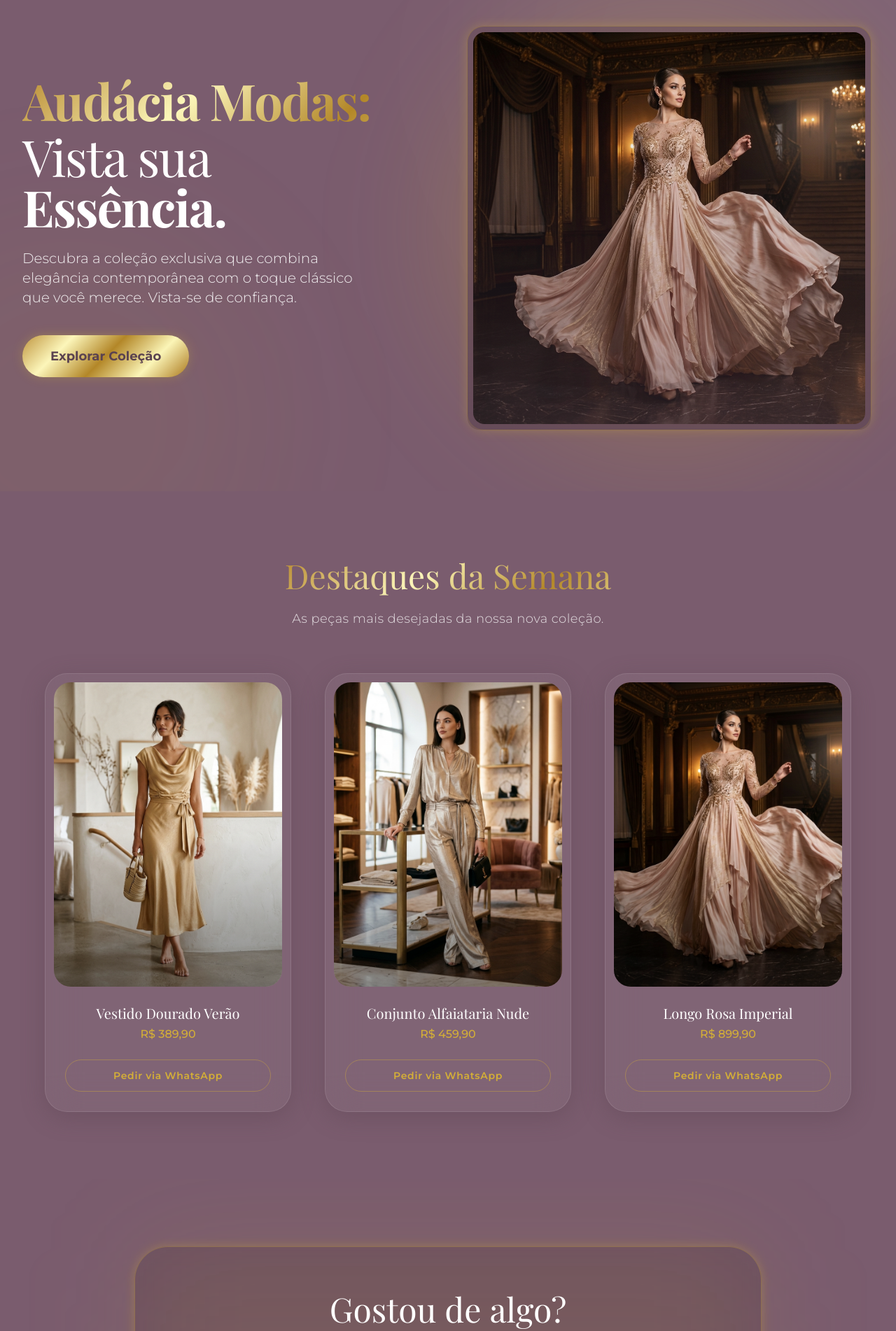
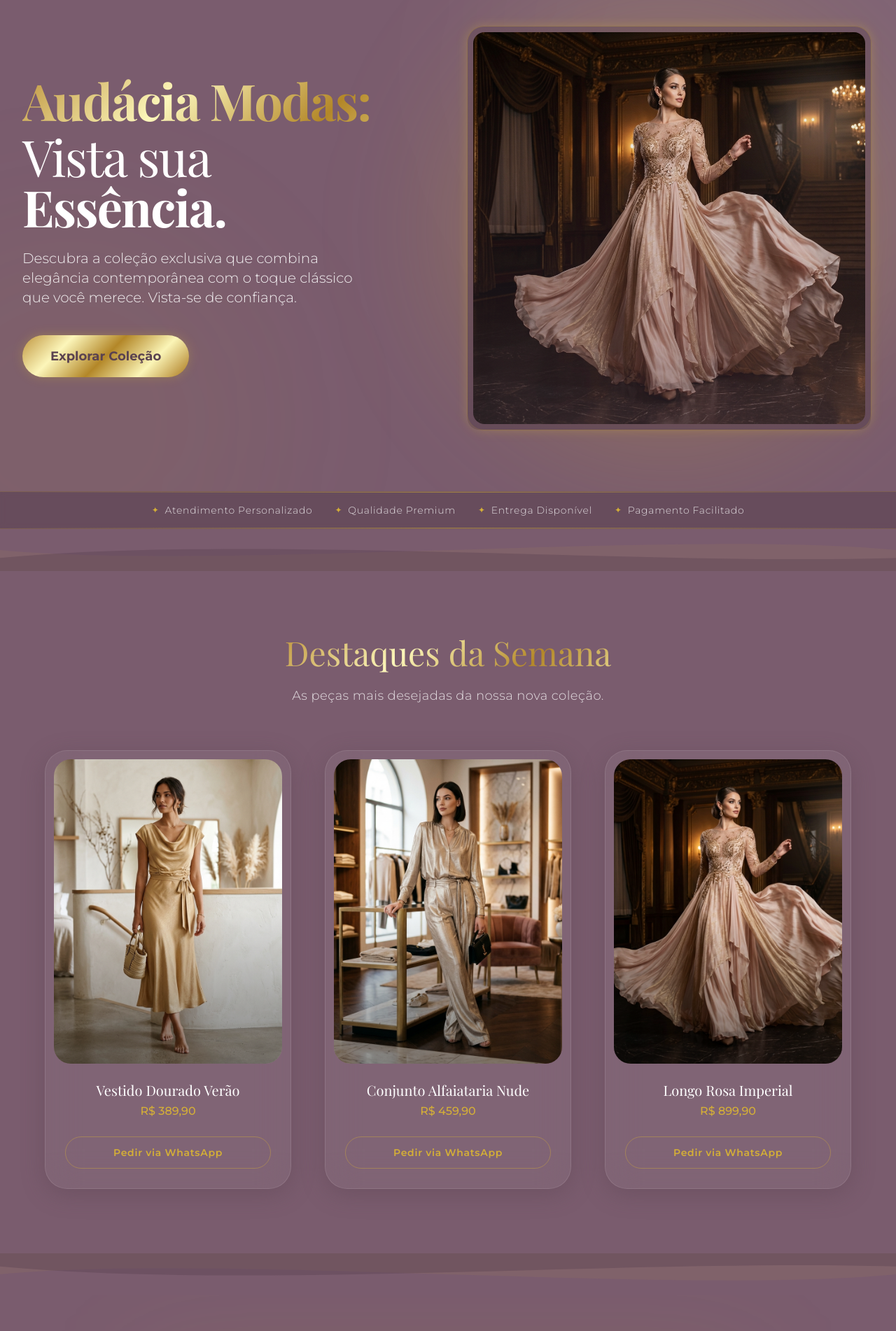
Before and after one commit to llessus/page-audacia-modas, a React (Vite) app: page / in a window 1280 px wide. Shown: the part 98-2000 px from the top of the page at 70% size. Built offline with nearby package versions, Linux system fonts and the light colour scheme.

Commit message:
feat: wave dividers, trust strip e og tags para preview social

```diff
--- a/index.html
+++ b/index.html
@@ -8,6 +8,23 @@
     <link rel="preconnect" href="https://fonts.gstatic.com" crossorigin>
     <link href="https://fonts.googleapis.com/css2?family=Montserrat:wght@300;400;500;600;700&family=Playfair+Display:wght@400;500;600;700&display=swap" rel="stylesheet">
     <title>Audácia Modas | Vista sua Essência</title>
+
+    <!-- SEO & Descrição -->
+    <meta name="description" content="Audácia Modas: moda feminina premium com atendimento personalizado. Descubra a coleção exclusiva em Santa Maria Norte - DF. Fale conosco pelo WhatsApp!" />
+    <meta name="keywords" content="moda feminina, boutique, Santa Maria Norte, Brasília, DF, roupas femininas, moda premium, Audácia Modas" />
+
+    <!-- Open Graph (Preview no WhatsApp, Facebook, etc.) -->
+    <meta property="og:type" content="website" />
+    <meta property="og:title" content="Audácia Modas | Vista sua Essência" />
+    <meta property="og:description" content="Moda feminina premium com atendimento personalizado. Sua nova peça favorita está aqui! 👗✨" />
+    <meta property="og:image" content="/images/logo.png" />
+    <meta property="og:locale" content="pt_BR" />
+
+    <!-- Twitter Card -->
+    <meta name="twitter:card" content="summary_large_image" />
+    <meta name="twitter:title" content="Audácia Modas | Vista sua Essência" />
+    <meta name="twitter:description" content="Moda feminina premium com atendimento personalizado. Sua nova peça favorita está aqui! 👗✨" />
+    <meta name="twitter:image" content="/images/logo.png" />
   </head>
   <body class="bg-audacia-rose font-sans text-white antialiased">
     <div id="root"></div>
--- a/src/App.tsx
+++ b/src/App.tsx
@@ -3,13 +3,17 @@ import { HeroSection } from './components/HeroSection';
 import { MiniCatalog } from './components/MiniCatalog';
 import { WhatsAppPurchaseSection } from './components/WhatsAppPurchaseSection';
 import { Footer } from './components/Footer';
+import { TrustStrip, WaveDividerDown, WaveDividerUp } from './components/Decorators';
 
 function App() {
   return (
     <main className="w-full relative overflow-x-hidden">
       <Header />
       <HeroSection />
+      <TrustStrip />
+      <WaveDividerDown />
       <MiniCatalog />
+      <WaveDividerUp />
       <WhatsAppPurchaseSection />
       <Footer />
     </main>
--- /dev/null
+++ b/src/components/Decorators.tsx
@@ -0,0 +1,88 @@
+import { motion } from 'framer-motion';
+
+// Separadores em onda SVG para dividir seções com suavidade
+export function WaveDividerDown() {
+  return (
+    <div className="relative w-full overflow-hidden leading-[0] -mb-1">
+      <svg
+        viewBox="0 0 1440 80"
+        xmlns="http://www.w3.org/2000/svg"
+        className="w-full"
+        preserveAspectRatio="none"
+        style={{ height: '60px' }}
+      >
+        <path
+          d="M0,40 C360,80 1080,0 1440,40 L1440,80 L0,80 Z"
+          fill="rgba(212,175,55,0.07)"
+        />
+        <path
+          d="M0,55 C400,10 1040,70 1440,55 L1440,80 L0,80 Z"
+          fill="rgba(90,66,80,0.4)"
+        />
+      </svg>
+    </div>
+  );
+}
+
+export function WaveDividerUp() {
+  return (
+    <div className="relative w-full overflow-hidden leading-[0] -mt-1">
+      <svg
+        viewBox="0 0 1440 80"
+        xmlns="http://www.w3.org/2000/svg"
+        className="w-full"
+        preserveAspectRatio="none"
+        style={{ height: '60px' }}
+      >
+        <path
+          d="M0,40 C360,0 1080,80 1440,40 L1440,0 L0,0 Z"
+          fill="rgba(212,175,55,0.07)"
+        />
+        <path
+          d="M0,25 C400,70 1040,10 1440,25 L1440,0 L0,0 Z"
+          fill="rgba(90,66,80,0.4)"
+        />
+      </svg>
+    </div>
+  );
+}
+
+// Faixa de credibilidade / trust badges
+const trustItems = [
+  { icon: '✦', text: 'Atendimento Personalizado' },
+  { icon: '✦', text: 'Qualidade Premium' },
+  { icon: '✦', text: 'Entrega Disponível' },
+  { icon: '✦', text: 'Pagamento Facilitado' },
+];
+
+export function TrustStrip() {
+  return (
+    <motion.div
+      className="relative z-10 bg-audacia-rose-dark/60 backdrop-blur-sm border-y border-audacia-gold/20 py-4 overflow-hidden"
+      initial={{ opacity: 0 }}
+      animate={{ opacity: 1 }}
+      transition={{ delay: 0.8, duration: 0.6 }}
+    >
+      {/* Linha dourada decorativa */}
+      <div className="absolute top-0 left-0 right-0 h-px bg-gradient-to-r from-transparent via-audacia-gold/50 to-transparent" />
+      <div className="absolute bottom-0 left-0 right-0 h-px bg-gradient-to-r from-transparent via-audacia-gold/50 to-transparent" />
+
+      <div className="container mx-auto px-4">
+        <div className="flex flex-wrap justify-center items-center gap-x-8 gap-y-2">
+          {trustItems.map((item, i) => (
+            <motion.div
+              key={i}
+              className="flex items-center gap-2 text-white/80 text-sm font-light tracking-wider"
+              initial={{ opacity: 0, y: 10 }}
+              animate={{ opacity: 1, y: 0 }}
+              transition={{ delay: 0.9 + i * 0.1, duration: 0.4 }}
+            >
+              <span className="text-audacia-gold text-xs">{item.icon}</span>
+              <span>{item.text}</span>
+            </motion.div>
+          ))}
+        </div>
+      </div>
+    </motion.div>
+  );
+}
--- a/src/components/Footer.tsx
+++ b/src/components/Footer.tsx
@@ -1,5 +1,6 @@
 import { Instagram, MapPin } from 'lucide-react';
 import logo from '../assets/logo.png';
+import { siteConfig } from '../config/siteConfig';
 
 export function Footer() {
   return (
@@ -9,7 +10,7 @@ export function Footer() {
 
           {/* Coluna 1: Logo & Slogan */}
           <div className="flex flex-col items-center md:items-start gap-4">
-            <img src={logo} alt="Audácia Modas" className="h-14 md:h-16 object-contain opacity-90" />
+            <img src={logo} alt={siteConfig.nomeLoja} className="h-14 md:h-16 object-contain opacity-90" />
             <p className="text-white/70 font-light text-sm max-w-xs leading-relaxed">
               A elegância que você merece, com o atendimento exclusivo que você confia.
             </p>
@@ -19,14 +20,14 @@ export function Footer() {
           <div className="flex flex-col items-center md:items-start gap-4 md:mx-auto">
             <h4 className="text-audacia-gold font-serif text-xl tracking-wide">Nossa Loja</h4>
             <a
-              href="https://maps.app.goo.gl/WAUnjuntNJrFP35W6"
+              href={siteConfig.linkEndereco}
               target="_blank"
               rel="noopener noreferrer"
               className="group flex items-start gap-3 text-white/80 hover:text-white transition-colors text-sm text-left"
             >
               <MapPin className="w-5 h-5 text-audacia-gold shrink-0 group-hover:-translate-y-1 transition-transform duration-300" />
               <span className="leading-relaxed">
-                Santa Maria Norte - DF<br/>
+                {siteConfig.enderecoCompleto}<br/>
                 <span className="text-white/50 text-xs">Visite nosso espaço físico</span>
               </span>
             </a>
@@ -36,12 +37,12 @@ export function Footer() {
           <div className="flex flex-col items-center md:items-end gap-4">
             <h4 className="text-audacia-gold font-serif text-xl tracking-wide">Acompanhe</h4>
             <a
-              href="https://www.instagram.com/lojaaudaciamoda?utm_source=ig_web_button_share_sheet&igsh=ZDNlZDc0MzIxNw=="
+              href={siteConfig.linkInstagram}
               target="_blank"
               rel="noopener noreferrer"
               className="group flex items-center gap-3 text-white/80 hover:text-audacia-gold transition-colors text-sm"
             >
-              <span className="font-medium tracking-wide">@lojaaudaciamoda</span>
+              <span className="font-medium tracking-wide">{siteConfig.arrobaInstagram}</span>
               <div className="p-2.5 rounded-full border border-white/20 group-hover:border-audacia-gold group-hover:bg-audacia-gold/10 transition-all duration-300">
                 <Instagram className="w-4 h-4" />
               </div>
@@ -52,7 +53,7 @@ export function Footer() {
 
         {/* Linha de Copyright */}
         <div className="border-t border-white/10 pt-8 flex flex-col md:flex-row justify-between items-center gap-4 text-xs text-white/50 font-light tracking-wider">
-          <p>&copy; {new Date().getFullYear()} Audácia Modas. Todos os direitos reservados.</p>
+          <p>&copy; {new Date().getFullYear()} {siteConfig.nomeLoja}. Todos os direitos reservados.</p>
           <p className="flex items-center gap-1">
             Desenvolvido por <a href="https://github.com/llessus" target="_blank" rel="noopener noreferrer" className="text-audacia-gold hover:text-white transition-colors font-medium">Você</a>
           </p>
--- a/src/components/Header.tsx
+++ b/src/components/Header.tsx
@@ -1,6 +1,7 @@
 import { MessageCircle } from 'lucide-react';
 import { useState, useEffect } from 'react';
 import logo from '../assets/logo.png';
+import { siteConfig } from '../config/siteConfig';
 
 export function Header() {
   const [isScrolled, setIsScrolled] = useState(false);
@@ -26,14 +27,14 @@ export function Header() {
         <div className="flex items-center gap-2">
           <img
             src={logo}
-            alt="Audácia Modas"
+            alt={siteConfig.nomeLoja}
             className={`object-contain transition-all duration-500 ${isScrolled ? 'h-10' : 'h-14 md:h-16'}`}
           />
         </div>
 
         {/* WhatsApp Button */}
         <a
-          href="https://wa.me/5561998851403?text=Ol%C3%A1!%20Vi%20a%20landing%20page%20da%20Audácia%20Modas%20e%20quero%20falar%20com%20o%20atendimento."
+          href={`https://wa.me/${siteConfig.whatsappDDIeDDD}?text=${encodeURIComponent(`Olá! Vi a landing page da ${siteConfig.nomeLoja} e quero falar com o atendimento.`)}`}
           target="_blank"
           rel="noopener noreferrer"
           className={`group flex items-center gap-2 px-6 py-2.5 rounded-full border transition-all duration-300 ${
--- a/src/components/HeroSection.tsx
+++ b/src/components/HeroSection.tsx
@@ -1,5 +1,6 @@
 import { motion } from 'framer-motion';
 import heroImg from '../assets/product_3.png';
+import { siteConfig } from '../config/siteConfig';
 
 export function HeroSection() {
   return (
@@ -16,9 +17,9 @@ export function HeroSection() {
           <motion.h1
             className="text-5xl md:text-7xl font-serif font-bold mb-6 leading-[1.1] tracking-tight"
           >
-            <span className="text-gold-gradient block mb-2">Audácia Modas:</span>
-            <span className="text-white font-light">Vista sua</span><br/>
-            <span className="text-white">Essência.</span>
+            <span className="text-gold-gradient block mb-2">{siteConfig.hero.tituloParte1}</span>
+            <span className="text-white font-light">{siteConfig.hero.tituloParte2}</span><br/>
+            <span className="text-white">{siteConfig.hero.tituloParte3}</span>
           </motion.h1>
 
           <motion.p
@@ -27,7 +28,7 @@ export function HeroSection() {
             animate={{ opacity: 1 }}
             transition={{ delay: 0.3, duration: 0.8 }}
           >
-            Descubra a coleção exclusiva que combina elegância contemporânea com o toque clássico que você merece. Vista-se de confiança.
+            {siteConfig.hero.subtitulo}
           </motion.p>
 
           <motion.a
@@ -59,7 +60,7 @@ export function HeroSection() {
             <div className="relative p-2 rounded-3xl glassmorphism-gold">
               <img
                 src={heroImg}
-                alt="Modelo usando roupa Audácia Modas"
+                alt={`Modelo usando roupa ${siteConfig.nomeLoja}`}
                 className="relative max-w-full h-auto max-h-[70vh] rounded-2xl object-cover"
               />
               {/* Subtle overlay gradient to blend image with the rose theme */}
--- a/src/components/MiniCatalog.tsx
+++ b/src/components/MiniCatalog.tsx
@@ -2,6 +2,7 @@ import { motion } from 'framer-motion';
 import product1 from '../assets/product_1.png';
 import product2 from '../assets/product_2.png';
 import product3 from '../assets/product_3.png';
+import { siteConfig } from '../config/siteConfig';
 
 interface Product {
   id: number;
@@ -72,7 +73,7 @@ export function MiniCatalog() {
 
                 {/* Advanced Ghost Button */}
                 <a
-                  href={`https://wa.me/5561998851403?text=${encodeURIComponent(`Olá! Vi o catálogo e tenho interesse no ${product.name}`)}`}
+                  href={`https://wa.me/${siteConfig.whatsappDDIeDDD}?text=${encodeURIComponent(`Olá! Vi o catálogo e tenho interesse no ${product.name}`)}`}
                   target="_blank"
                   rel="noopener noreferrer"
                   className="mt-auto relative overflow-hidden px-6 py-3 rounded-full border border-audacia-gold/40 text-audacia-gold font-medium text-sm tracking-wider transition-all duration-300 group/btn hover:border-audacia-gold text-center"
--- a/src/components/WhatsAppPurchaseSection.tsx
+++ b/src/components/WhatsAppPurchaseSection.tsx
@@ -1,10 +1,11 @@
 import { motion } from 'framer-motion';
 import { MessageCircle } from 'lucide-react';
+import { siteConfig } from '../config/siteConfig';
 
 export function WhatsAppPurchaseSection() {
   // CONFIGURAÇÃO DO WHATSAPP:
-  const WHATSAPP_NUMBER = "5561998851403";
-  const WHATSAPP_LINK = `https://wa.me/${WHATSAPP_NUMBER}?text=${encodeURIComponent('Oi! Vi a landing page da Audácia Modas e quero falar com a estilista!')}`;
+  const WHATSAPP_NUMBER = siteConfig.whatsappDDIeDDD;
+  const WHATSAPP_LINK = `https://wa.me/${WHATSAPP_NUMBER}?text=${encodeURIComponent(`Oi! Vi a landing page da ${siteConfig.nomeLoja} e quero falar com a estilista!`)}`;
 
   return (
     <section id="whatsapp-purchase" className="py-24 relative z-10 overflow-hidden">
--- /dev/null
+++ b/src/config/siteConfig.ts
@@ -0,0 +1,29 @@
+export interface SiteConfig {
+  nomeLoja: string;
+  whatsappDDIeDDD: string;
+  linkInstagram: string;
+  arrobaInstagram: string;
+  enderecoCompleto: string;
+  linkEndereco: string;
+  hero: {
+    tituloParte1: string;
+    tituloParte2: string;
+    tituloParte3: string;
+    subtitulo: string;
+  };
+}
+
+export const siteConfig: SiteConfig = {
+  nomeLoja: "Audácia Modas",
+  whatsappDDIeDDD: "5561998851403",
+  linkInstagram: "https://www.instagram.com/lojaaudaciamoda?utm_source=ig_web_button_share_sheet&igsh=ZDNlZDc0MzIxNw==",
+  arrobaInstagram: "@lojaaudaciamoda",
+  enderecoCompleto: "Santa Maria Norte - DF",
+  linkEndereco: "https://maps.app.goo.gl/WAUnjuntNJrFP35W6",
+  hero: {
+    tituloParte1: "Audácia Modas:",
+    tituloParte2: "Vista sua",
+    tituloParte3: "Essência.",
+    subtitulo: "Descubra a coleção exclusiva que combina elegância contemporânea com o toque clássico que você merece. Vista-se de confiança."
+  }
+};
```
